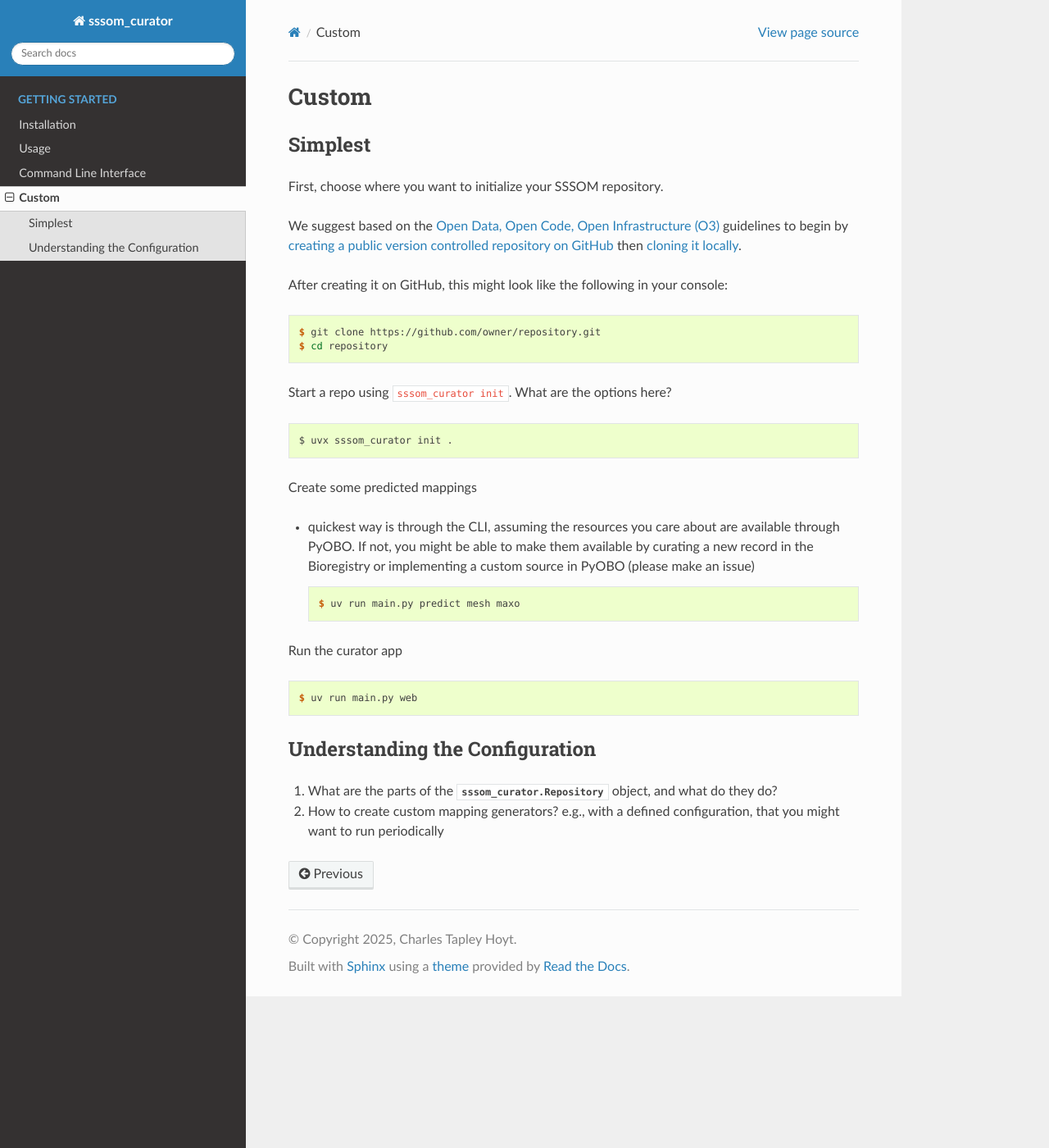
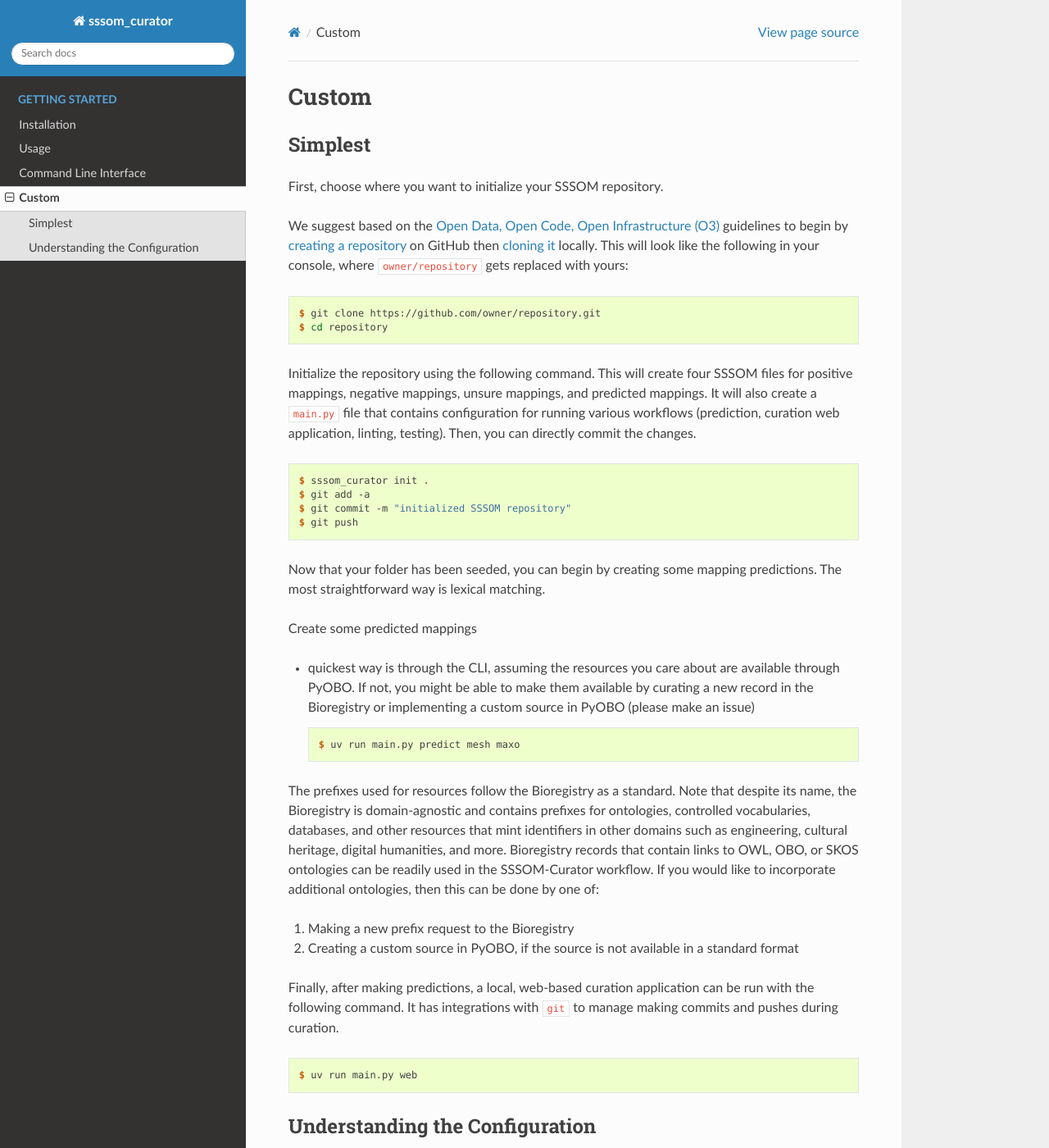
Before and after one commit to cthoyt/sssom-curator, a Sphinx documentation site: the page built from docs/source/custom.rst, in a window 1280 px wide and 1400 px high. Shown: the whole window at 82% size. Built offline with Sphinx 7.4.7 and the Read the Docs theme 3.1.0, drawn with Linux system fonts in a browser that asks for light colours.

Commit message:
Update custom.rst

```diff
--- a/docs/source/custom.rst
+++ b/docs/source/custom.rst
@@ -7,24 +7,34 @@ Simplest
 First, choose where you want to initialize your SSSOM repository.
 
 We suggest based on the `Open Data, Open Code, Open Infrastructure (O3)
-<https://doi.org/10.1038/s41597-024-03406-w>`_ guidelines to begin by `creating a public
-version controlled repository on GitHub
+<https://doi.org/10.1038/s41597-024-03406-w>`_ guidelines to begin by `creating a
+repository
 <https://docs.github.com/en/repositories/creating-and-managing-repositories/creating-a-new-repository>`_
-then `cloning it locally
-<https://docs.github.com/en/repositories/creating-and-managing-repositories/cloning-a-repository>`_.
-
-After creating it on GitHub, this might look like the following in your console:
+on GitHub then `cloning it
+<https://docs.github.com/en/repositories/creating-and-managing-repositories/cloning-a-repository>`_
+locally. This will look like the following in your console, where ``owner/repository``
+gets replaced with yours:
 
 .. code-block:: console
 
     $ git clone https://github.com/owner/repository.git
     $ cd repository
 
-Start a repo using ``sssom_curator init``. What are the options here?
+Initialize the repository using the following command. This will create four SSSOM files
+for positive mappings, negative mappings, unsure mappings, and predicted mappings. It
+will also create a ``main.py`` file that contains configuration for running various
+workflows (prediction, curation web application, linting, testing). Then, you can
+directly commit the changes.
 
-.. code-block::
+.. code-block:: console
 
-    $ uvx sssom_curator init .
+    $ sssom_curator init .
+    $ git add -a
+    $ git commit -m "initialized SSSOM repository"
+    $ git push
+
+Now that your folder has been seeded, you can begin by creating some mapping
+predictions. The most straightforward way is lexical matching.
 
 Create some predicted mappings
 
@@ -37,7 +47,21 @@ Create some predicted mappings
 
       $ uv run main.py predict mesh maxo
 
-Run the curator app
+The prefixes used for resources follow the Bioregistry as a standard. Note that despite
+its name, the Bioregistry is domain-agnostic and contains prefixes for ontologies,
+controlled vocabularies, databases, and other resources that mint identifiers in other
+domains such as engineering, cultural heritage, digital humanities, and more.
+Bioregistry records that contain links to OWL, OBO, or SKOS ontologies can be readily
+used in the SSSOM-Curator workflow. If you would like to incorporate additional
+ontologies, then this can be done by one of:
+
+1. Making a new prefix request to the Bioregistry
+2. Creating a custom source in PyOBO, if the source is not available in a standard
+   format
+
+Finally, after making predictions, a local, web-based curation application can be run
+with the following command. It has integrations with ``git`` to manage making commits
+and pushes during curation.
 
 .. code-block:: console
 
```
